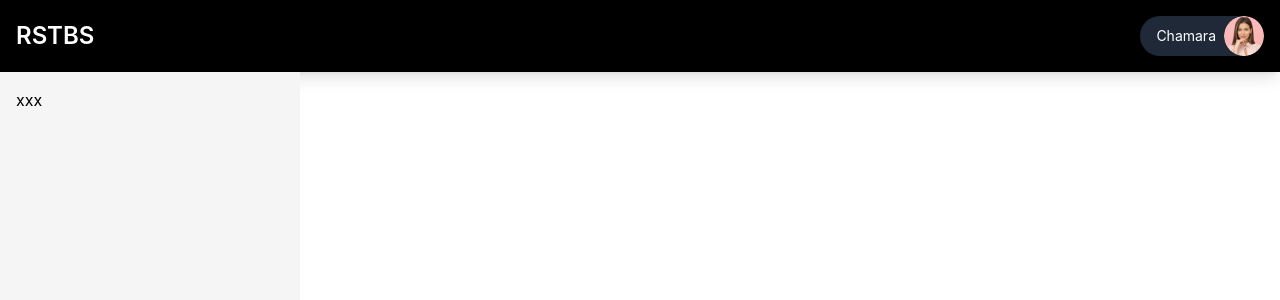
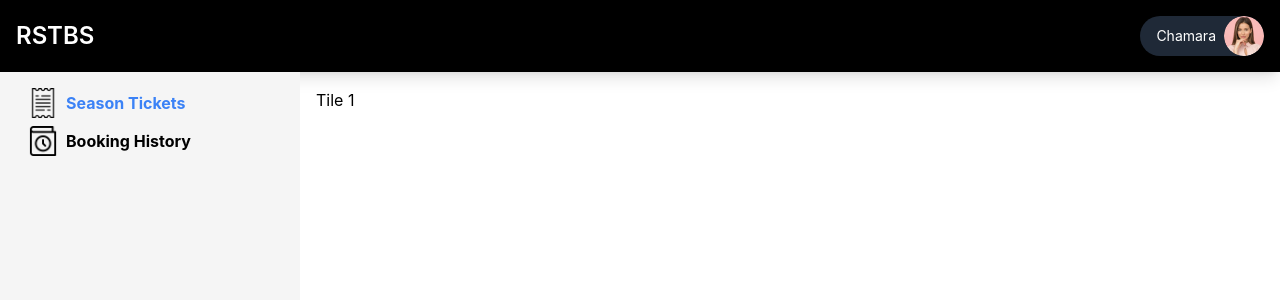
Before and after one commit to chamara-madhu/RSTBS-FE, a React (Create React App) app: page /passenger in a window 1280 px wide. Shown: the top 300 px of the page. Built offline with nearby package versions, Linux system fonts and the light colour scheme.

Commit message:
Added seperate tiles with sidebar behaviour

```diff
--- /dev/null
+++ b/src/components/content/passenger/BookingHistoryTile/BookingHistoryTile.jsx
@@ -0,0 +1,9 @@
+import React from 'react';
+
+const BookingHistoryTile = () => {
+  return (
+    <p>Tile 2</p>
+  );
+};
+
+export default BookingHistoryTile;
--- a/src/components/content/passenger/Main.jsx
+++ b/src/components/content/passenger/Main.jsx
@@ -1,15 +1,32 @@
-import React from "react";
+import React, { useState } from "react";
+import SeasonTicketsIcon from "../../../assets/images/SeasonTicketsIcon.png";
+import BookingHistoryIcon from "../../../assets/images/BookingHistoryIcon.png";
+import SeasonTicketsTile from "./SeasonTicketsTile/SeasonTicketsTile";
+import BookingHistoryTile from "./BookingHistoryTile/BookingHistoryTile";
+
 
 const Main = () => {
+  const [selectedContent, setSelectedContent] = useState("seasonTickets");
+
   return (
     <div className="flex w-full">
       <div
-        className="flex w-[300px] h-full bg-pp-gray-200 p-4"
+        className="flex flex-col w-[300px] h-full bg-pp-gray-200 p-4"
         style={{ height: "calc(100vh - 72px)" }}
       >
-        xxx
+        <div className="flex items-center mb-2 cursor-pointer" onClick={() => setSelectedContent("seasonTickets")}>
+          <img src={SeasonTicketsIcon} style={{ width: '30px', height: 'auto', marginLeft: '12px' }} alt="S icon" className="mr-2" />
+          <span className={`font-bold ${selectedContent === "seasonTickets" ? "text-blue-500" : ""}`}>Season Tickets</span>
+        </div>
+        <div className="flex items-center mb-2 cursor-pointer" onClick={() => setSelectedContent("bookingHistory")}>
+          <img src={BookingHistoryIcon} style={{ width: '30px', height: 'auto', marginLeft: '12px' }} alt="B icon" className="mr-2" />
+          <span className={`font-bold ${selectedContent === "bookingHistory" ? "text-blue-500" : ""}`}>Booking History</span>
+        </div>
       </div>
-      <div className="flex w-[300px] h-full p-4"></div>
+      <div className="flex w-[300px] h-full p-4">
+        {selectedContent === "seasonTickets" && <SeasonTicketsTile />}
+        {selectedContent === "bookingHistory" && <BookingHistoryTile />}
+      </div>
     </div>
   );
 };
--- /dev/null
+++ b/src/components/content/passenger/SeasonTicketsTile/SeasonTicketsTile.jsx
@@ -0,0 +1,9 @@
+import React from 'react';
+
+const SeasonTicketsTile = () => {
+  return (
+    <p>Tile 1</p>
+  );
+};
+
+export default SeasonTicketsTile;
```
Also changed, not shown: src/assets/images/BookingHistoryIcon.png (added), src/assets/images/SeasonTicketsIcon.png (added).
